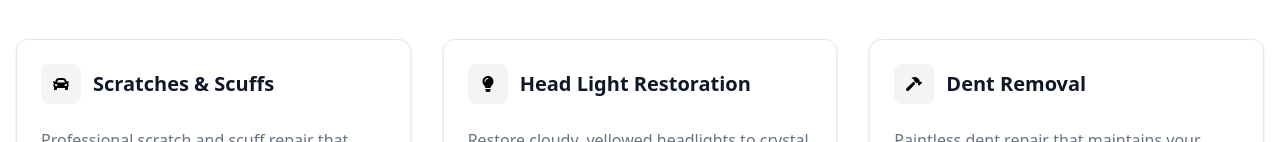
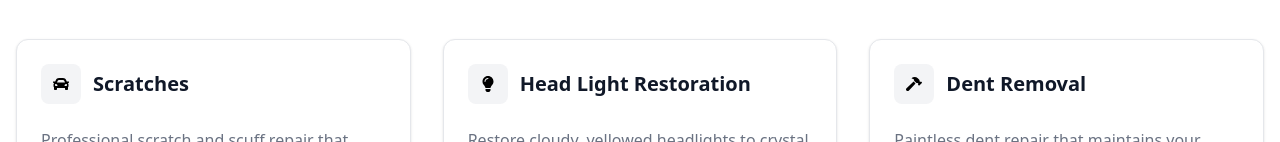
Before and after one commit to shandiru/smartrepairpro, a React (Vite) app: page / in a window 1280 px wide. Shown: the part 658-800 px from the top of the page. Built offline with nearby package versions, Linux system fonts and the light colour scheme.

Commit message:
change title

```diff
--- a/src/components/Heritage.jsx
+++ b/src/components/Heritage.jsx
@@ -19,7 +19,7 @@ import "slick-carousel/slick/slick-theme.css";
 const SERVICES = [
   {
     id: "scratches",
-    title: "Scratches & Scuffs",
+    title: "Scratches",
     icon: FaCar,
     blurb:
       "Professional scratch and scuff repair that restores your vehicle's original finish",
```
